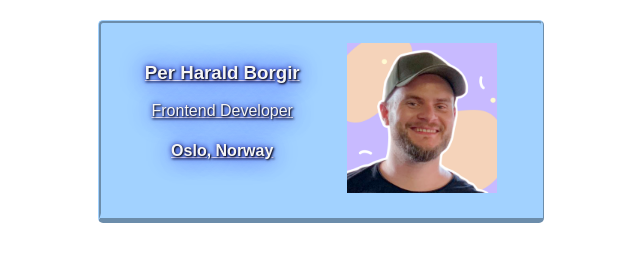
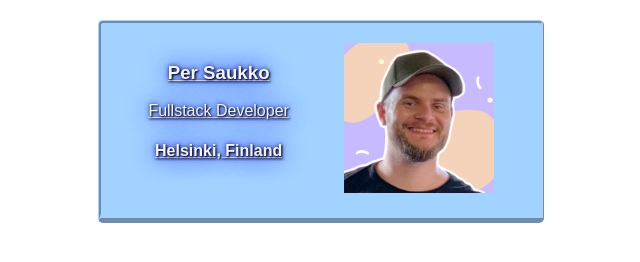
Before and after one commit to Jyyhou/ScrimbTest3, a website built with Vite: page index.html in a window 1280 px wide. Shown: the whole page, without its empty margins (319-959 px from the left). Built offline with nearby package versions, Linux system fonts and the light colour scheme.

Commit message:
Updated card info

```diff
--- a/index.html
+++ b/index.html
@@ -5,9 +5,9 @@
     <body>
         <div class="card">
              <div >
-                <h3>Per Harald Borgir</h3>
-                <p>Frontend Developer</p>
-                <h4>Oslo, Norway</h4>
+                <h3>Per Saukko</h3>
+                <p>Fullstack Developer</p>
+                <h4>Helsinki, Finland</h4>
             </div>
             <img class="avatar" src="images/per.png">
         </div>
```
